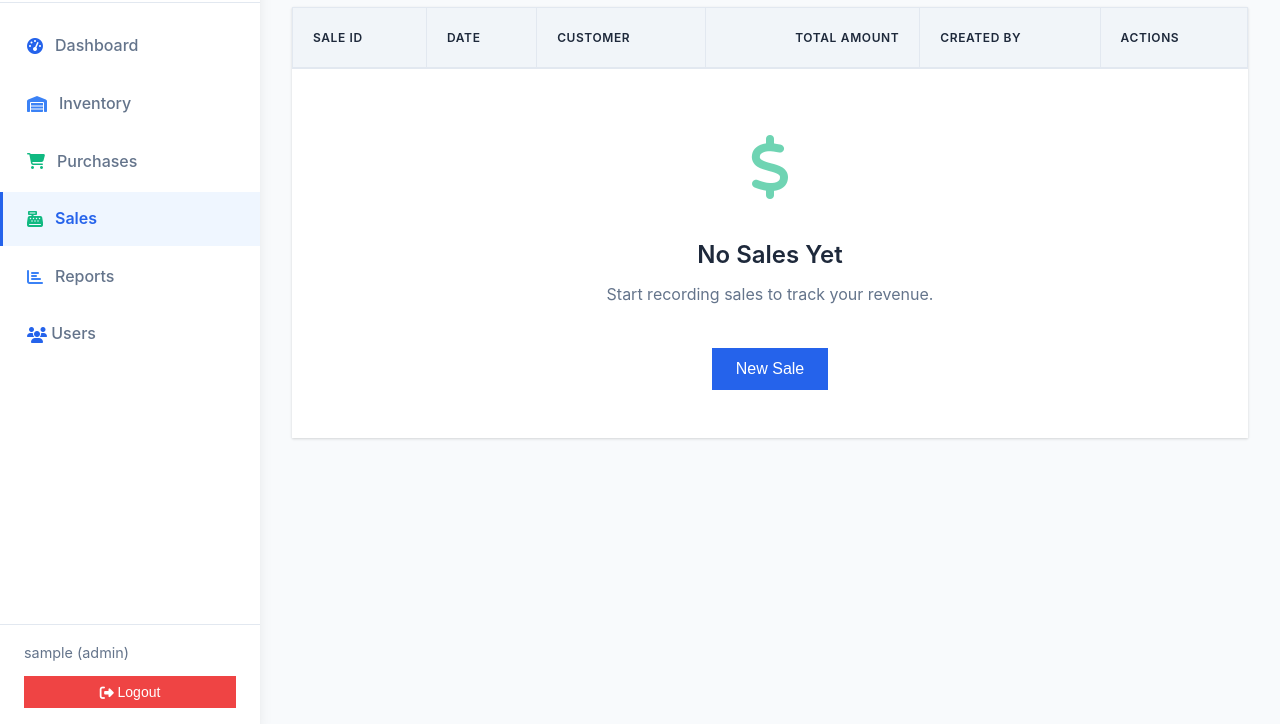
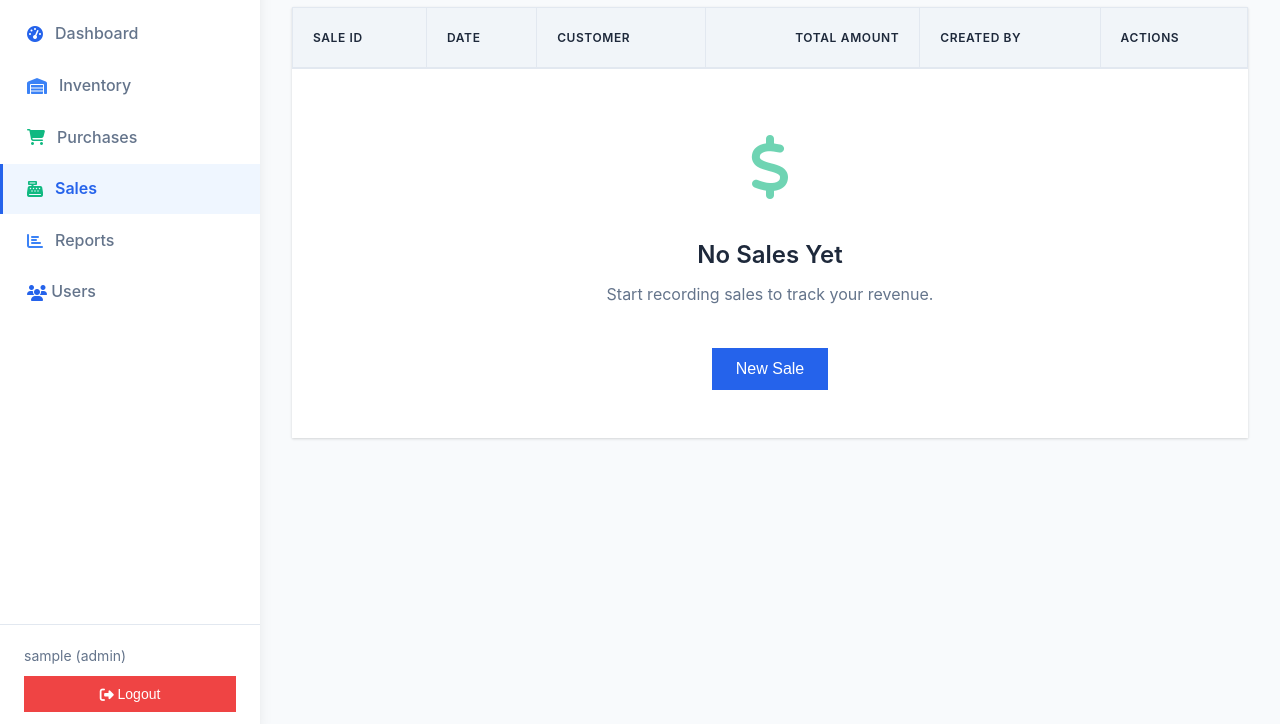
Before and after one commit to yakoboI/ims, a website: page public/sales.html in a window 1280 px wide. Shown: the part 76-800 px from the top of the page. Drawn offline with Linux system fonts and the light colour scheme; no server answers; sample sign-in values are in the browser's storage.

Commit message:
Fix sidebar layout - Make nav-menu scrollable while keeping footer visible - Reduced padding and spacing to fit content better - Footer (Admin/Logout) now always visible at bottom - Only menu items scroll, not entire sidebar

```diff
--- a/public/styles.css
+++ b/public/styles.css
@@ -155,26 +155,8 @@ html {
     display: flex;
     flex-direction: column;
     z-index: 1000;
-    overflow-y: auto;
-    overflow-x: hidden;
+    overflow: hidden;
     -webkit-overflow-scrolling: touch;
-}
-
-.navbar::-webkit-scrollbar {
-    width: 6px;
-}
-
-.navbar::-webkit-scrollbar-track {
-    background: transparent;
-}
-
-.navbar::-webkit-scrollbar-thumb {
-    background: var(--border-color);
-    border-radius: 3px;
-}
-
-.navbar::-webkit-scrollbar-thumb:hover {
-    background: var(--text-secondary);
 }
 
 .nav-brand {
@@ -184,7 +166,7 @@ html {
     display: flex;
     align-items: center;
     gap: 0.5rem;
-    padding: 1.5rem 1.5rem 1rem;
+    padding: 1.25rem 1.5rem 0.875rem;
     border-bottom: 1px solid var(--border-color);
     flex-shrink: 0;
 }
@@ -213,10 +195,30 @@ html {
 .nav-menu {
     display: flex;
     flex-direction: column;
-    gap: 0.25rem;
-    padding: 1rem 0;
+    gap: 0.125rem;
+    padding: 0.75rem 0;
     flex: 1;
     min-height: 0;
+    overflow-y: auto;
+    overflow-x: hidden;
+    -webkit-overflow-scrolling: touch;
+}
+
+.nav-menu::-webkit-scrollbar {
+    width: 6px;
+}
+
+.nav-menu::-webkit-scrollbar-track {
+    background: transparent;
+}
+
+.nav-menu::-webkit-scrollbar-thumb {
+    background: var(--border-color);
+    border-radius: 3px;
+}
+
+.nav-menu::-webkit-scrollbar-thumb:hover {
+    background: var(--text-secondary);
 }
 
 .nav-link {
@@ -224,7 +226,7 @@ html {
     color: var(--text-secondary);
     font-weight: 500;
     transition: all 0.2s;
-    padding: 0.875rem 1.5rem;
+    padding: 0.75rem 1.5rem;
     border-radius: 0;
     white-space: nowrap;
     display: flex;
@@ -248,7 +250,7 @@ html {
 
 .nav-footer {
     margin-top: auto;
-    padding-top: 1rem;
+    padding: 0.75rem 0 0;
     border-top: 1px solid var(--border-color);
     flex-shrink: 0;
     background: var(--card-bg);
@@ -256,15 +258,17 @@ html {
 
 .nav-user {
     color: var(--text-secondary);
-    font-size: 0.9rem;
+    font-size: 0.875rem;
     white-space: nowrap;
-    padding: 0 1.5rem 0.75rem;
+    padding: 0.5rem 1.5rem 0.5rem;
     display: block;
 }
 
 .navbar .btn {
-    margin: 0 1.5rem 1rem;
+    margin: 0 1.5rem 0.75rem;
     width: calc(100% - 3rem);
+    padding: 0.625rem 1rem;
+    font-size: 0.875rem;
 }
 
 /* Container */
```
